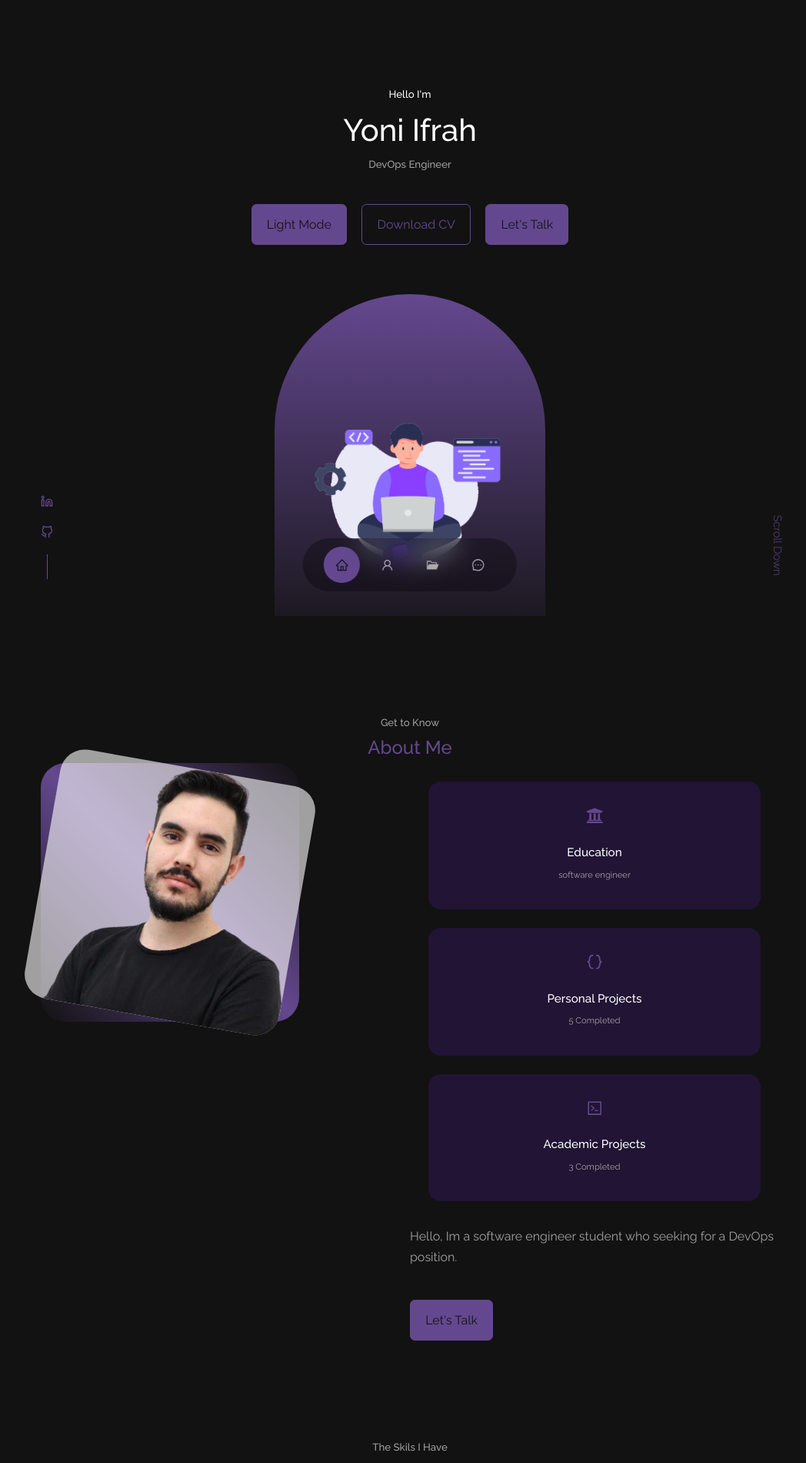
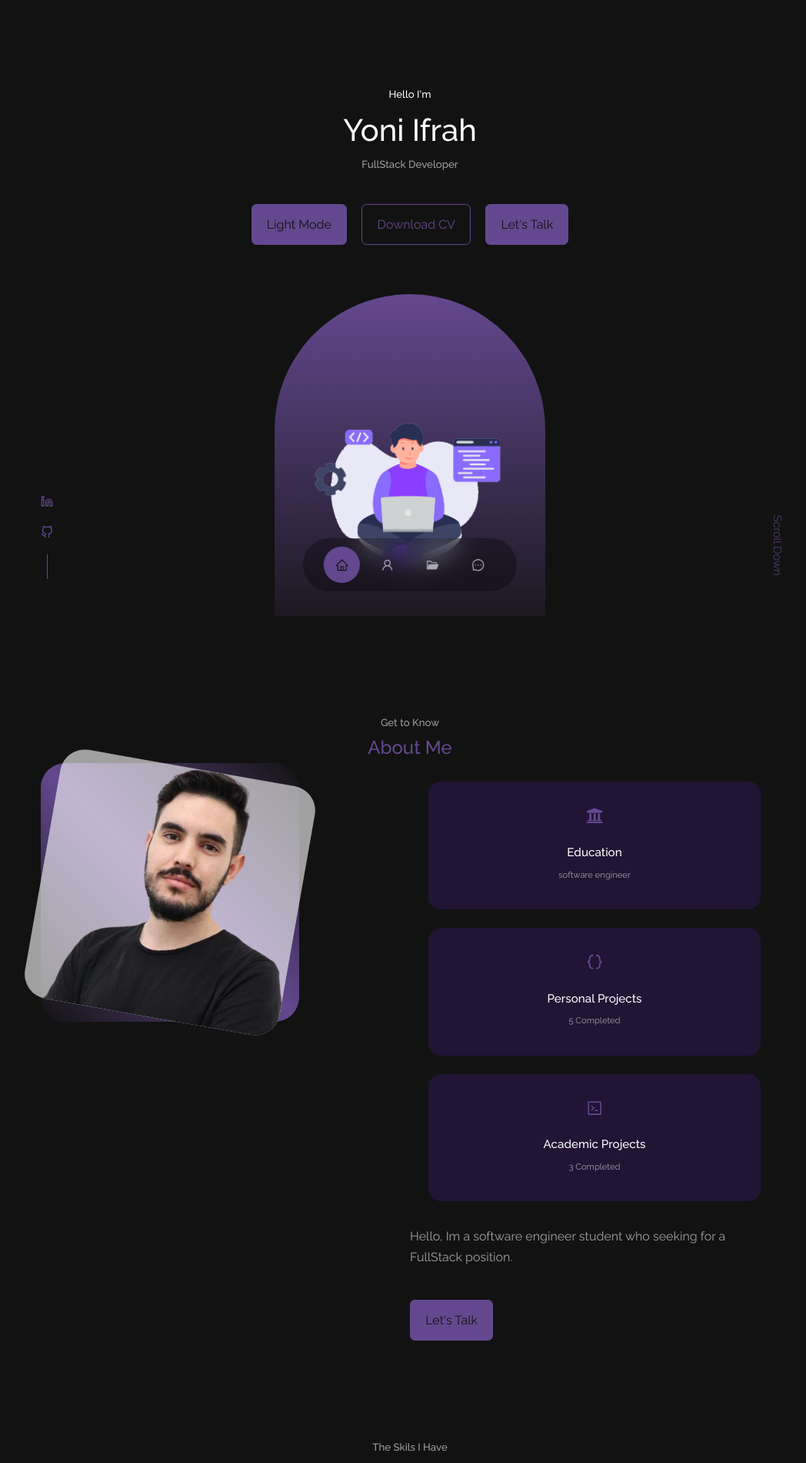
Before and after one commit to YoniIfrah/My-CV, a React (Create React App) app: page / in a window 1280 px wide. Shown: the top 1900 px of the page at 77% size, without its empty margins (107-1155 px from the left). Built offline with nearby package versions, Linux system fonts and the light colour scheme.

Commit message:
fixed bugs

```diff
--- a/src/components/about/About.jsx
+++ b/src/components/about/About.jsx
@@ -38,7 +38,7 @@ const About = () => (
         </div>
 
         <p>
-          Hello, Im a software engineer student who seeking for a DevOps position.
+          Hello, Im a software engineer student who seeking for a FullStack position.
         </p>
 
         <a href="#contact" className='btn btn-primary'>Let's Talk</a>
--- a/src/components/header/Header.jsx
+++ b/src/components/header/Header.jsx
@@ -10,7 +10,7 @@ const Header = () => {
       <div className="container header_container">
         <h5>Hello I'm</h5>
         <h1>Yoni Ifrah</h1>
-        <h5 className='text-light'>DevOps Engineer</h5>
+        <h5 className='text-light'>FullStack Developer</h5>
         <CTA/>
         <HeaderSocials/>
         <div className='me'>
```
Also changed, not shown: 1 other file (tests, documents, lock files or other folders).
